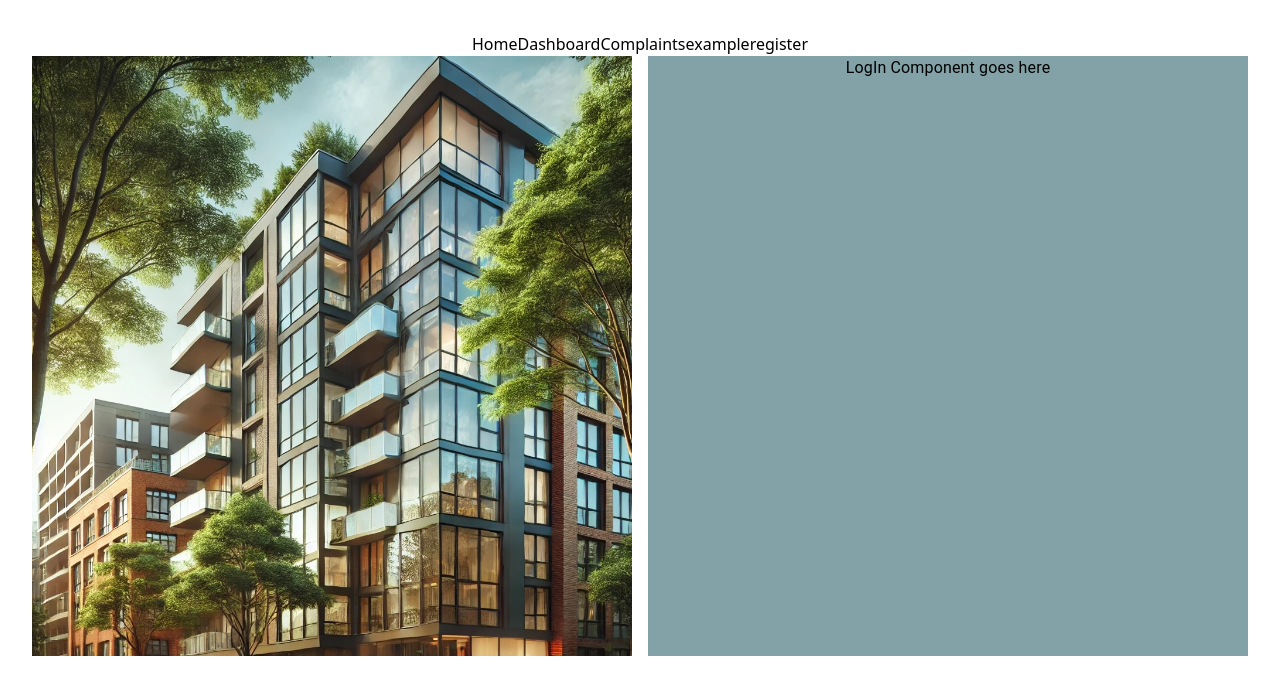
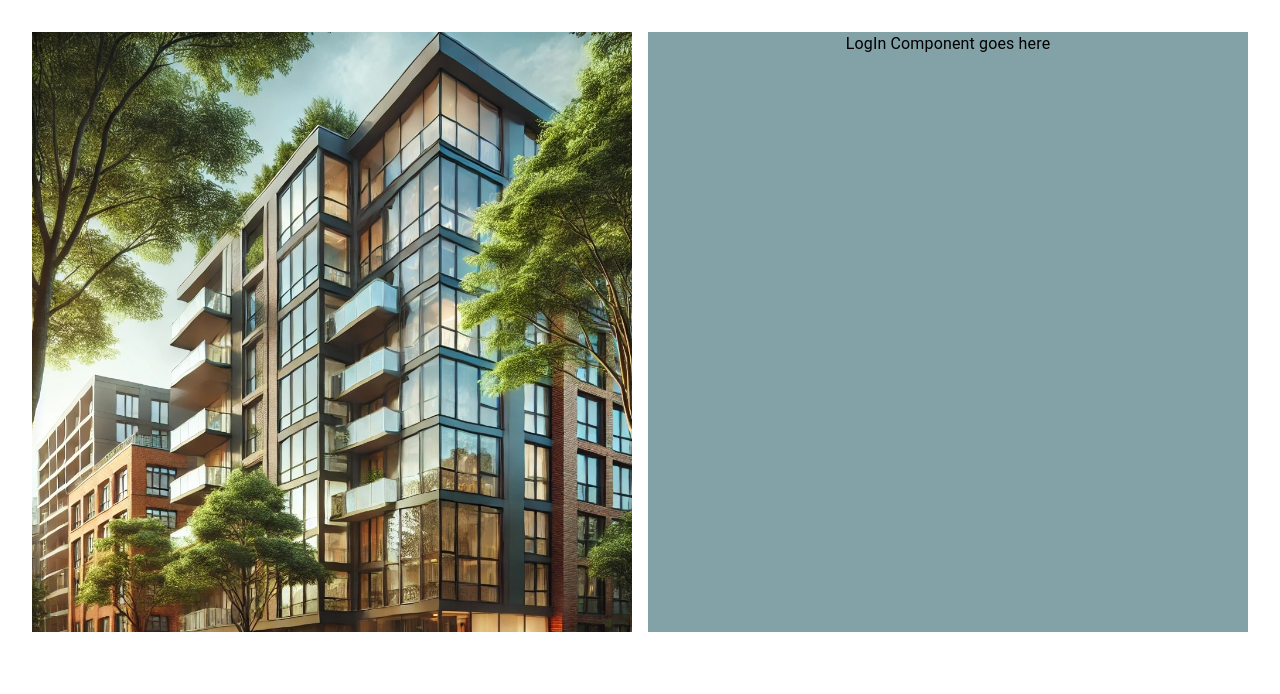
Before and after one commit to luisarevalo21/feb-2025-DSD-cohort, a React (Vite) app in the folder front-end/: page / in a window 1280 px wide. Shown: the top 694 px of the page. Built offline with nearby package versions, Linux system fonts and the light colour scheme.

Commit message:
First commit, removed header, footer tags in RootLayout.jsx for now

```diff
--- a/front-end/src/pages/RootLayout.jsx
+++ b/front-end/src/pages/RootLayout.jsx
@@ -6,13 +6,9 @@ import { Outlet } from "react-router";
 const RootLayout = () => {
   return (
     <>
-      <header>
-        <Navbar />
-      </header>
       <main>
         <Outlet />
       </main>
-      <footer>{/* if needed */}</footer>
     </>
   );
 };
```
